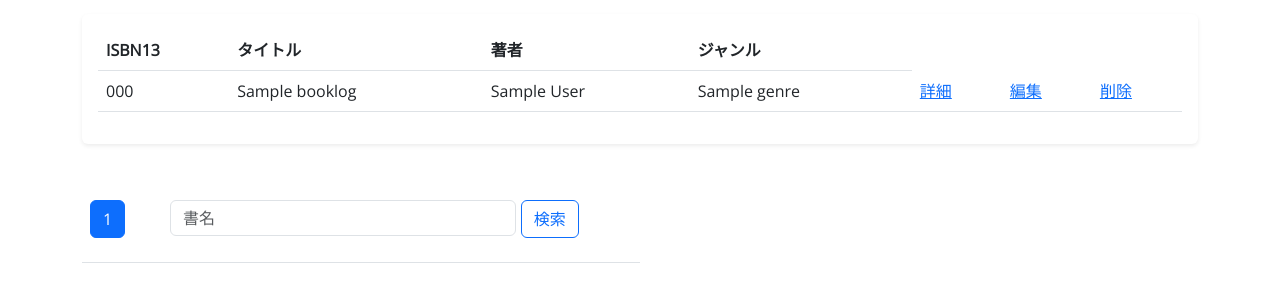
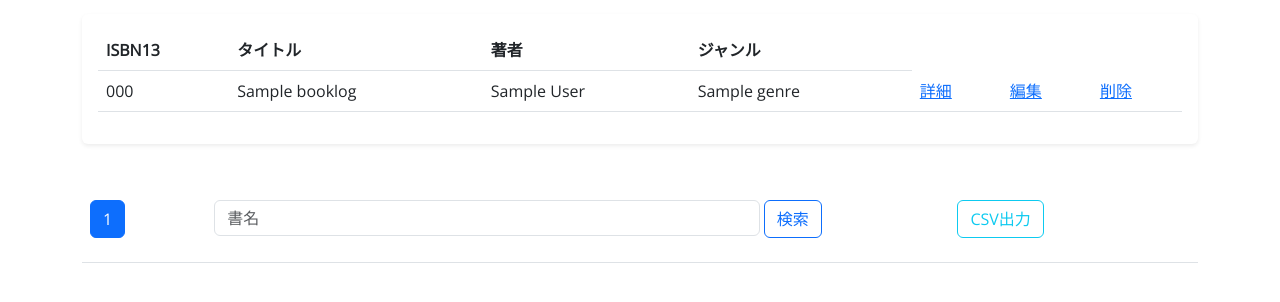
Before and after one commit to frontflg/DJANGO_BOOKLOG, a Django app: template app/templates/app/booklog_list.html in a window 1280 px wide. Shown: the part 181-483 px from the top of the page. Run offline with Django 5.2, Linux system fonts and the light colour scheme; the template is opened without the code that fills it: most values are stand-ins (such as "Sample title", 1, 10 or a date in 2020).

Commit message:
Update booklog_list.html
Add csv_export

```diff
--- a/app/templates/app/booklog_list.html
+++ b/app/templates/app/booklog_list.html
@@ -30,7 +30,7 @@
         </tbody>
     </table>
 </div>
-<table class="table w-50"><tr><td>
+<table class="table w-60"><tr><td>
 <nav aria-label="Page navigation">
   <ul class="pagination text-center">
     {% if page_obj.has_previous %}
@@ -65,6 +65,9 @@
       &nbsp;<button class="btn btn-outline-primary pl-5 ml-2" type="submit">検索</button>
     </form>
   </td>
+  <td>
+    <a class="btn btn-outline-info pl-5 ml-2" href="{% url 'csv_export' %}">CSV出力</a></td>
+  </td>
 </tr>
 </table>
 {% endblock content %}
```
